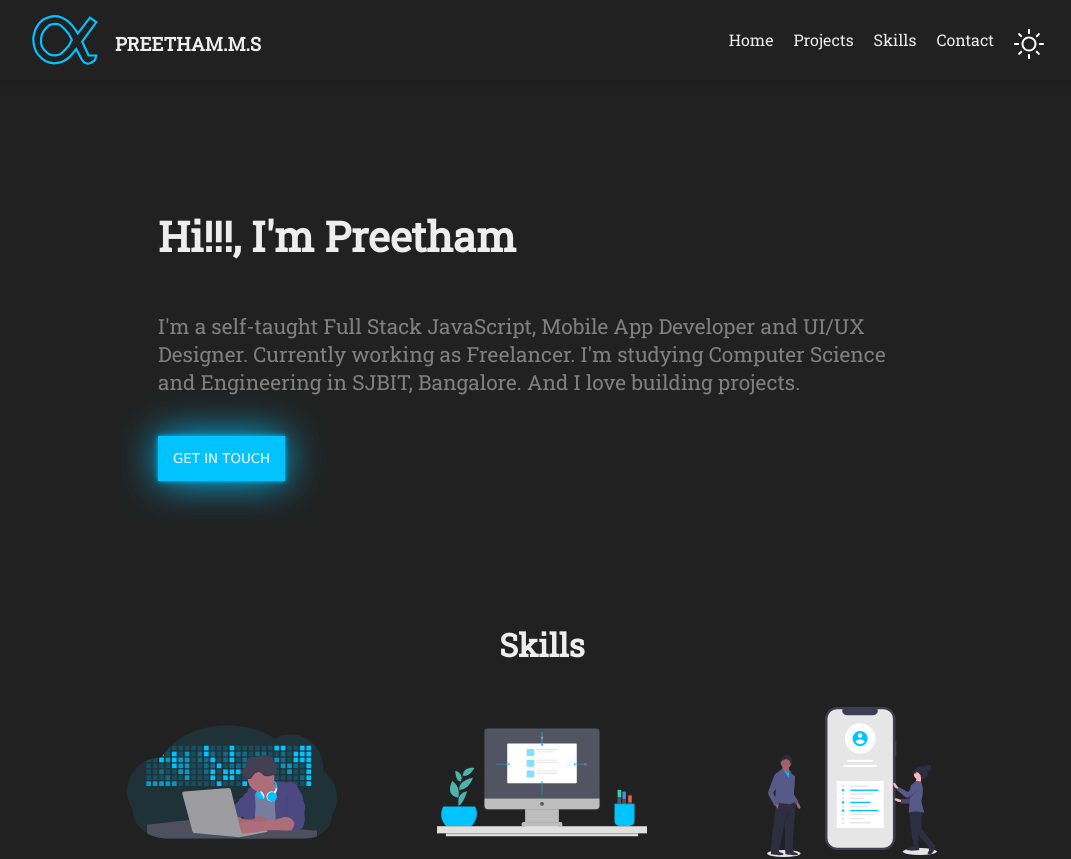
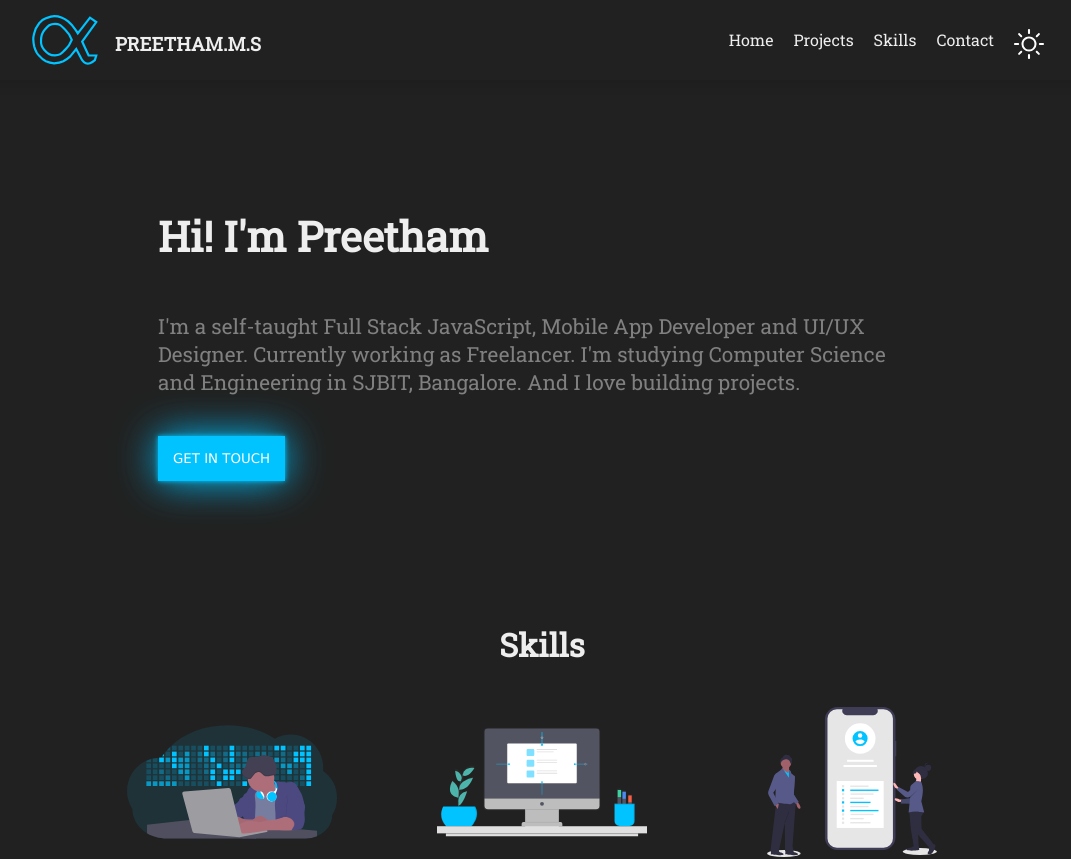
Before and after one commit to PreethamMSalpha/portfolio-v1, a React (Create React App) app: page / in a window 1280 px wide. Shown: the top 859 px of the page, without its empty margins (98-1169 px from the left). Built offline with nearby package versions, Linux system fonts and the light colour scheme.

Commit message:
changes in intro component

```diff
--- a/src/components/homepage/intro/intro.component.jsx
+++ b/src/components/homepage/intro/intro.component.jsx
@@ -10,7 +10,7 @@ const Intro = (props) => {
 
   return (
     <div className="container">
-      <h1>Hi!!!, I'm Preetham</h1>
+      <h1>Hi! I'm Preetham</h1>
       <p>
         I'm a self-taught Full Stack JavaScript, Mobile App Developer and UI/UX
         Designer. Currently working as Freelancer. I'm studying Computer Science
```
